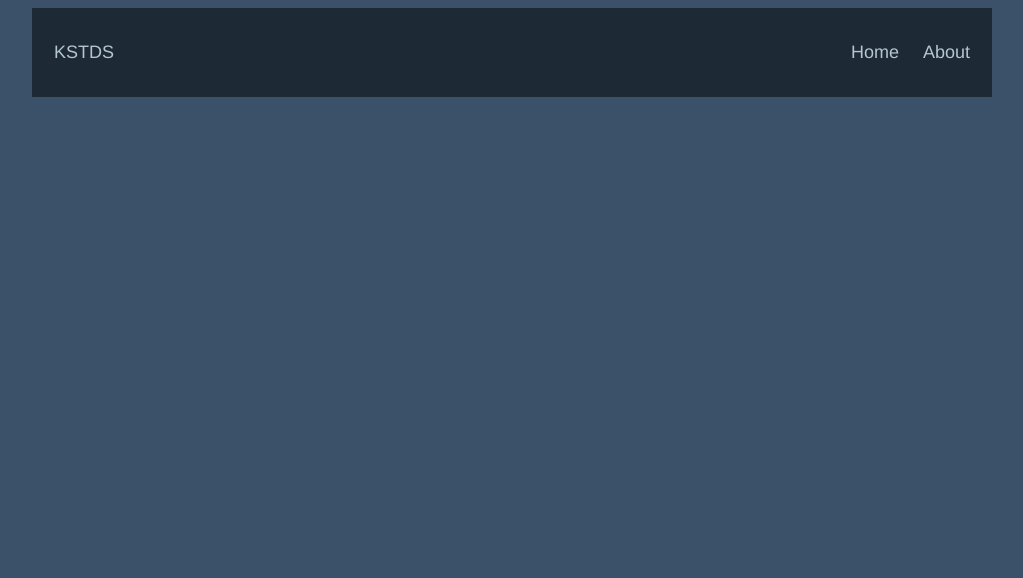
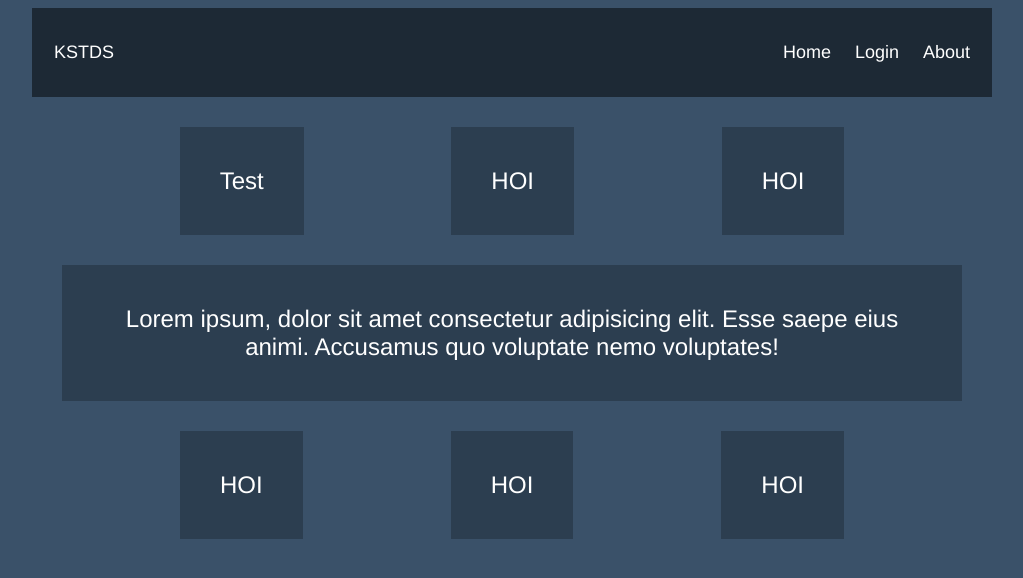
Before and after one commit to Just-Hussain/kstds, a Vue app in the folder client/: page /#/ in a window 1280 px wide. Shown: the top 578 px of the page, without its empty margins (128-1151 px from the left). Built offline with nearby package versions, Linux system fonts and the light colour scheme.

Commit message:
BaseCard is for containing pieces of info or links to other pages and such.

```diff
--- a/client/src/App.vue
+++ b/client/src/App.vue
@@ -1,17 +1,30 @@
 <template>
 	<div id="app">
 		<AppHeader></AppHeader>
+
+		<div class="cards">
+			<BaseCard></BaseCard>
+			<BaseCard>HOI</BaseCard>
+			<BaseCard>HOI</BaseCard>
+			<BaseCard>Lorem ipsum, dolor sit amet consectetur adipisicing elit.
+			Esse saepe eius animi. Accusamus quo voluptate nemo voluptates!</BaseCard>
+			<BaseCard>HOI</BaseCard>
+			<BaseCard>HOI</BaseCard>
+			<BaseCard>HOI</BaseCard>
+		</div>
 	</div>
 </template>
 
 <script>
 	import AppHeader from './components/AppHeader'
-	// our main entry point
+	// BaseCard needs to be wrapped in a flex container for best results
+	import BaseCard from './components/BaseCard'
 
 	export default {
 		name: 'App',
 		components: {
-			AppHeader
+			AppHeader,
+			BaseCard
 		}
 	}
 
@@ -20,13 +33,21 @@
 <style>
 	body {
 		background: #3a5169;
-		color: #b4c7d0;
+		color: #fff;
 	}
+
 	#app {
 		font-family: Avenir, Helvetica, Arial, sans-serif;
 		text-align: center;
+
 		color: #2c3e50;
 		margin: auto;
 		max-width: 960px;
 	}
+	.cards {
+		padding: 15px;
+		display: flex;
+		flex-flow: row wrap;
+		justify-content: space-evenly;
+	}
 </style>
--- a/client/src/components/AppHeader.vue
+++ b/client/src/components/AppHeader.vue
@@ -3,6 +3,7 @@
     <router-link to="/">KSTDS</router-link>
     <div class="header-right">
       <router-link to="/">Home</router-link>
+      <router-link to="/">Login</router-link>
       <router-link to="/">About</router-link>
     </div>
   </div>
@@ -26,7 +27,7 @@
   /* Style the header links */
   .header a {
     float: left;
-    color: #b4c7d0;
+    color: #fff;
     text-align: center;
     padding: 12px;
     text-decoration: none;
@@ -45,6 +46,8 @@
   .header a:hover {
     background-color: #b4c7d0;
     color: black;
+    transition: all 0.2s ease-in-out;
+    transform: scale(1.05);
   }
 
   /* Style the active/current link*/
--- /dev/null
+++ b/client/src/components/BaseCard.vue
@@ -0,0 +1,46 @@
+<template>
+  <div class="card">
+    <div class="card-inner">
+      <slot>Test</slot>
+    </div>
+  </div>
+</template>
+
+<script>
+  export default {
+    name: 'BaseCard'
+  }
+</script>
+
+<style scoped>
+  * {
+    box-sizing: border-box;
+  }
+
+  .card {
+    margin: 15px;
+    width: fit-content;
+    transition: all 0.2s ease-in-out;
+  }
+
+  .card:hover {
+    transform: scale(1.05);
+  }
+
+  .card-inner {
+    width: 100%;
+    padding: 40px;
+    position: relative;
+    cursor: pointer;
+
+    background-color: #2c3e50;
+    color: #fff;
+    font-size: 1.5em;
+    text-align: center;
+  }
+
+  .card-inner:hover {
+    background-color: #42b983;
+    transition: all 0.2s ease-in-out;
+  }
+</style>
```
